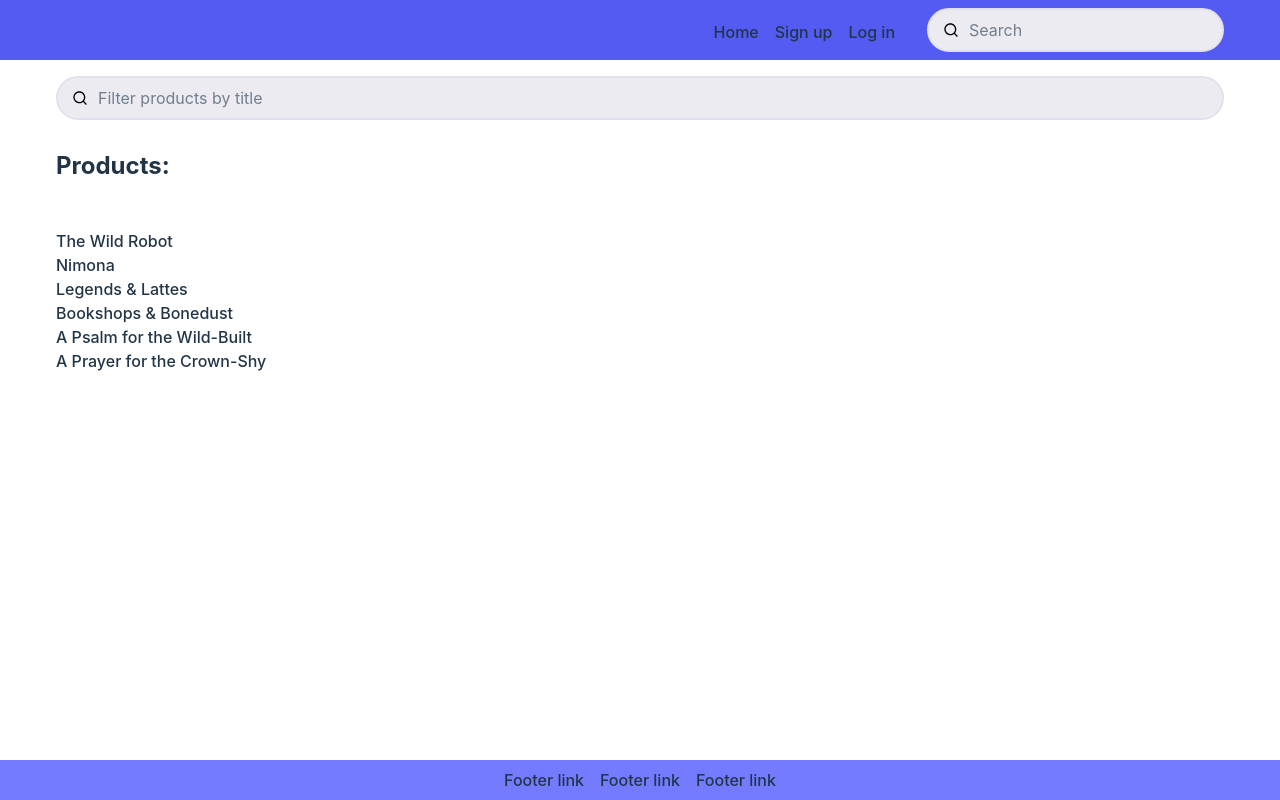
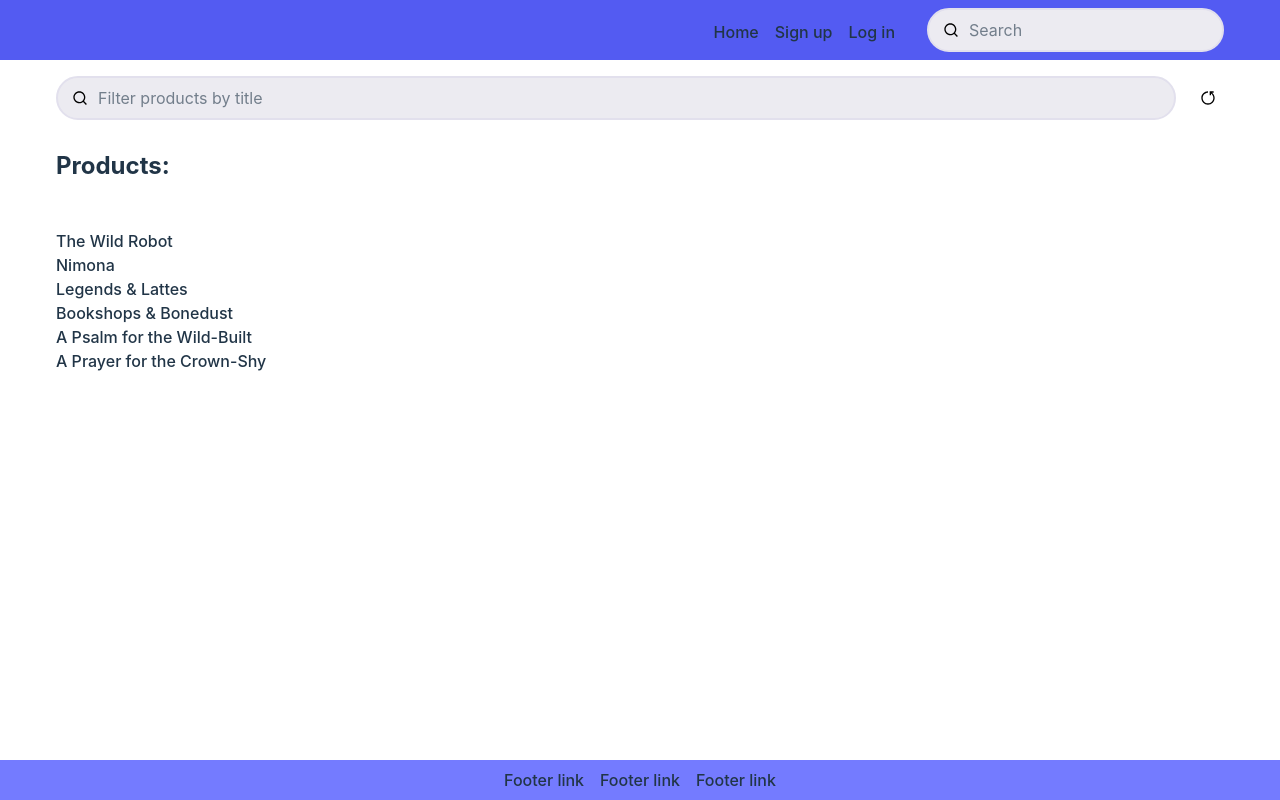
Before and after one commit to double-vee/react-components, a React app: page /products in a window 1280 px wide. Built offline with nearby package versions, Linux system fonts and the light colour scheme; the HTML template or start-up script is replaced by a standard one.

Commit message:
filtered products using a query param when search term is submitted; added a filter reset

```diff
--- /dev/null
+++ b/src/components/common/icon/reset.tsx
@@ -0,0 +1,3 @@
+export const resetIcon = (
+  <path d="M22 12C22 17.5228 17.5229 22 12 22C6.4772 22 2 17.5228 2 12C2 6.47715 6.4772 2 12 2V4C7.5817 4 4 7.58172 4 12C4 16.4183 7.5817 20 12 20C16.4183 20 20 16.4183 20 12C20 9.25022 18.6127 6.82447 16.4998 5.38451L16.5 8H14.5V2L20.5 2V4L18.0008 3.99989C20.4293 5.82434 22 8.72873 22 12Z"></path>
+);
--- a/src/components/common/search/SearchForm.tsx
+++ b/src/components/common/search/SearchForm.tsx
@@ -6,6 +6,7 @@
 import styles from './SearchForm.module.css';
 
 interface SearchFormProps extends React.FormHTMLAttributes<HTMLFormElement> {
+  className?: string;
   label: string;
   name: string;
   placeholder: string;
@@ -15,6 +16,7 @@
 }
 
 export const SearchForm = ({
+  className,
   label,
   name,
   placeholder,
@@ -25,7 +27,7 @@
   const id = useId();
 
   return (
-    <search>
+    <search className={className}>
       <form
         id={`searchForm-${id}`}
         name={name}
--- /dev/null
+++ b/src/pages/products/ProductFilter.module.css
@@ -0,0 +1,14 @@
+.productFilterWrapper {
+  display: flex;
+  align-items: baseline;
+  gap: 1rem;
+}
+
+.productFilterSearch {
+  flex: 1;
+}
+
+.productFilterReset {
+  min-width: 2rem;
+  min-height: 2rem;
+}
--- a/src/pages/products/ProductFilter.tsx
+++ b/src/pages/products/ProductFilter.tsx
@@ -1,22 +1,38 @@
+import { type SetURLSearchParams } from 'react-router';
 import { SearchForm } from '../../components/common/search/SearchForm';
+import { Button } from '../../components/common/button/Button';
+import { Icon } from '../../components/common/icon/Icon';
+import { resetIcon } from '../../components/common/icon/reset';
+import styles from './ProductFilter.module.css';
 
 interface ProductFilterProps {
   query: string;
   setQuery: React.Dispatch<React.SetStateAction<string>>;
+  setSearchParams: SetURLSearchParams;
 }
 
-export const ProductFilter = ({ query, setQuery }: ProductFilterProps) => {
+export const ProductFilter = ({
+  query,
+  setQuery,
+  setSearchParams,
+}: ProductFilterProps) => {
   function handleChange(e: React.ChangeEvent<HTMLInputElement>) {
     setQuery(e.target.value);
   }
 
   function handleSubmit(e: React.FormEvent<HTMLFormElement>) {
     e.preventDefault();
+    setSearchParams(`?q=${query}`);
+    setQuery('');
+  }
+
+  function handleReset() {
+    setSearchParams('');
     setQuery('');
   }
 
   return (
-    <>
+    <div className={styles.productFilterWrapper}>
       <SearchForm
         label="Product filter"
         name="productFilterForm"
@@ -24,7 +40,14 @@
         query={query}
         handleChange={handleChange}
         handleSubmit={handleSubmit}
+        className={styles.productFilterSearch}
       />
-    </>
+      <Button
+        label="Reset filter"
+        className={styles.productFilterReset}
+        onClick={handleReset}>
+        <Icon path={resetIcon} />
+      </Button>
+    </div>
   );
 };
--- a/src/pages/products/Products.tsx
+++ b/src/pages/products/Products.tsx
@@ -1,5 +1,5 @@
 import { useState } from 'react';
-import { Link } from 'react-router';
+import { Link, useSearchParams } from 'react-router';
 import { ProductFilter } from './ProductFilter';
 import { SectionWrapper } from '../../components/common/section-wrapper/SectionWrapper';
 import { useDebounceValue } from '../../hooks/useDebounceValue';
@@ -14,10 +14,14 @@
   const [query, setQuery] = useState('');
   const debouncedQuery = useDebounceValue(query);
 
+  const [searchParams, setSearchParams] = useSearchParams();
+  const queryParam = searchParams.get('q');
+
   let filteredProducts: Product[] = initialProducts;
+  const searchTerm = debouncedQuery ? debouncedQuery : queryParam;
 
-  if (debouncedQuery) {
-    filteredProducts = filterProducts(debouncedQuery, filteredProducts);
+  if (searchTerm) {
+    filteredProducts = filterProducts(searchTerm, initialProducts);
   }
 
   const productList = filteredProducts.map((p) => (
@@ -29,7 +33,11 @@
   return (
     <section>
       <SectionWrapper className={styles.productsWrapper}>
-        <ProductFilter query={query} setQuery={setQuery} />
+        <ProductFilter
+          query={query}
+          setQuery={setQuery}
+          setSearchParams={setSearchParams}
+        />
         <h2>Products:</h2>
         {filteredProducts.length > 0 && <ul>{productList}</ul>}
         {!filteredProducts.length && !debouncedQuery && (
```
